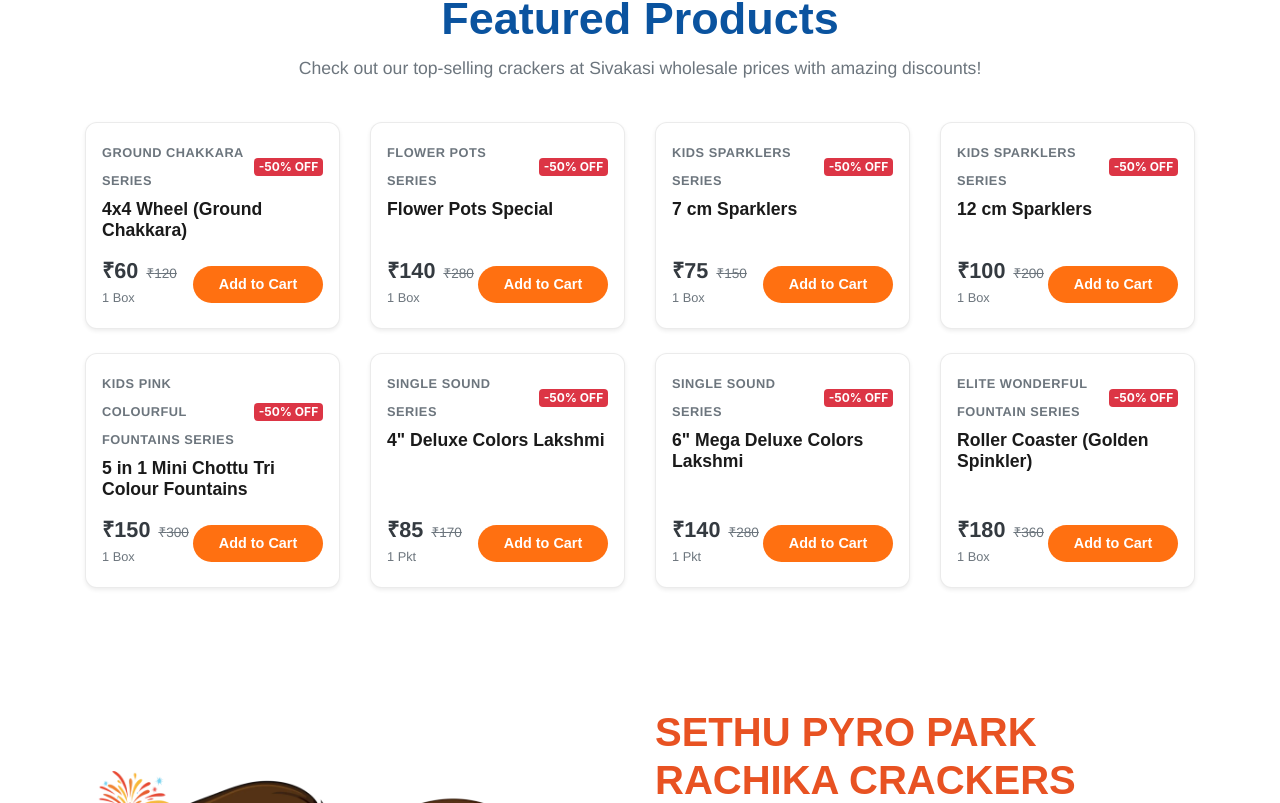
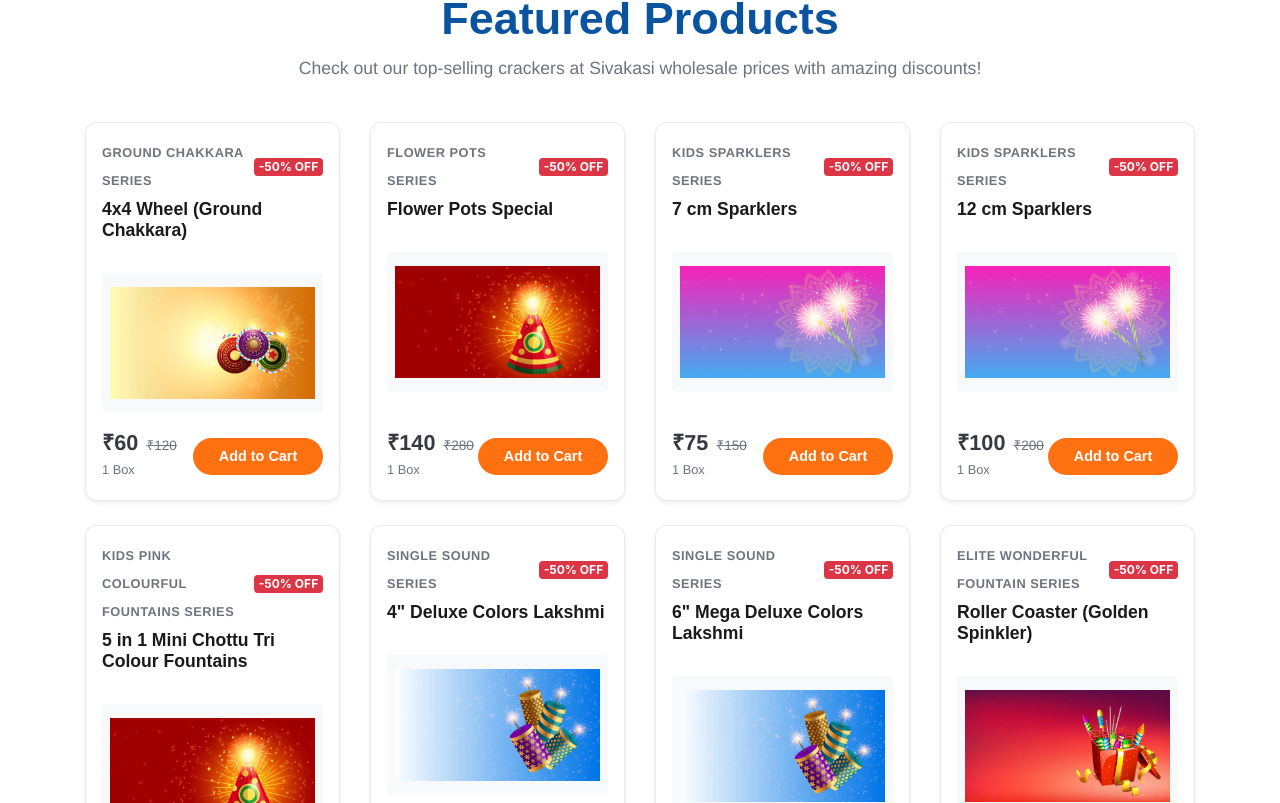
Before and after one commit to Rajeshmk09/rachika-crackers, a React (Vite) app: page /#/ in a window 1280 px wide. Shown: the part 897-1700 px from the top of the page. Built offline with nearby package versions, Linux system fonts and the light colour scheme.

Commit message:
feat: display product image below the name and above the price/button container inside product card

```diff
--- a/src/components/ProductCard.jsx
+++ b/src/components/ProductCard.jsx
@@ -26,6 +26,12 @@
         <h5 className="card-title acme mb-3" style={{ fontSize: '1.1rem', color: '#1a1a1a' }}>
           {product.name}
         </h5>
+
+        {product.image && (
+          <div className="text-center my-3 bg-light rounded p-2" style={{ height: '140px', display: 'flex', alignItems: 'center', justifyContent: 'center', overflow: 'hidden' }}>
+            <img src={product.image} alt={product.name} className="img-fluid" style={{ maxHeight: '100%', objectFit: 'contain' }} />
+          </div>
+        )}
 
         <div className="mt-auto">
           <div className="d-flex align-items-center justify-content-between">
--- a/src/pages/Home.jsx
+++ b/src/pages/Home.jsx
@@ -46,7 +46,8 @@
     price: 60,
     original_price: 120,
     unit: "1 Box",
-    category: "GROUND CHAKKARA SERIES"
+    category: "GROUND CHAKKARA SERIES",
+    image: HomeImg15
   },
   {
     id: "prod_2",
@@ -54,7 +55,8 @@
     price: 140,
     original_price: 280,
     unit: "1 Box",
-    category: "FLOWER POTS SERIES"
+    category: "FLOWER POTS SERIES",
+    image: HomeImg16
   },
   {
     id: "prod_3",
@@ -62,7 +64,8 @@
     price: 75,
     original_price: 150,
     unit: "1 Box",
-    category: "KIDS SPARKLERS SERIES"
+    category: "KIDS SPARKLERS SERIES",
+    image: HomeImg17
   },
   {
     id: "prod_4",
@@ -70,7 +73,8 @@
     price: 100,
     original_price: 200,
     unit: "1 Box",
-    category: "KIDS SPARKLERS SERIES"
+    category: "KIDS SPARKLERS SERIES",
+    image: HomeImg17
   },
   {
     id: "prod_5",
@@ -78,7 +82,8 @@
     price: 150,
     original_price: 300,
     unit: "1 Box",
-    category: "KIDS PINK COLOURFUL FOUNTAINS SERIES"
+    category: "KIDS PINK COLOURFUL FOUNTAINS SERIES",
+    image: HomeImg16
   },
   {
     id: "prod_6",
@@ -86,7 +91,8 @@
     price: 85,
     original_price: 170,
     unit: "1 Pkt",
-    category: "SINGLE SOUND SERIES"
+    category: "SINGLE SOUND SERIES",
+    image: HomeImg18
   },
   {
     id: "prod_7",
@@ -94,7 +100,8 @@
     price: 140,
     original_price: 280,
     unit: "1 Pkt",
-    category: "SINGLE SOUND SERIES"
+    category: "SINGLE SOUND SERIES",
+    image: HomeImg18
   },
   {
     id: "prod_8",
@@ -102,7 +109,8 @@
     price: 180,
     original_price: 360,
     unit: "1 Box",
-    category: "ELITE WONDERFUL FOUNTAIN SERIES"
+    category: "ELITE WONDERFUL FOUNTAIN SERIES",
+    image: HomeImg19
   }
 ];
 
```
